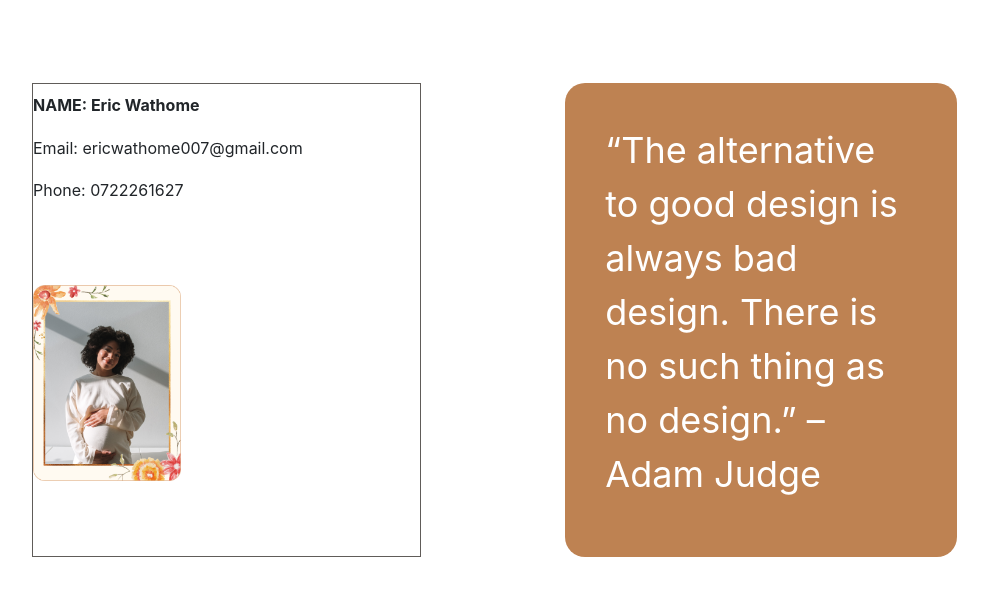
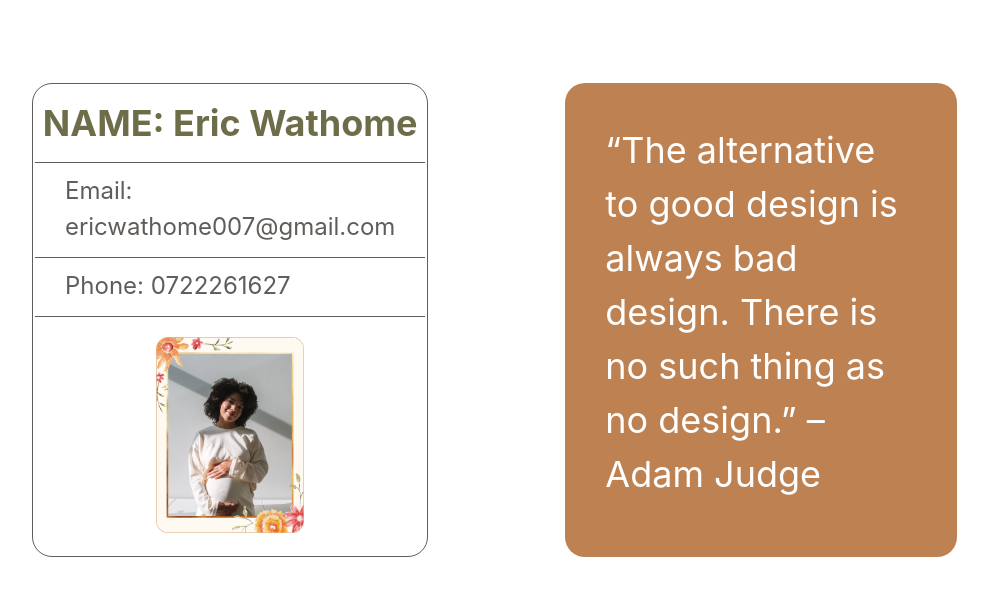
Before and after one commit to ericwafula/frames, a plain HTML site: page checkout.html in a window 1280 px wide. Shown: the part 309-904 px from the top of the page, without its empty margins (153-1141 px from the left). Drawn offline with nearby package versions, Linux system fonts and the light colour scheme.

Commit message:
finished styling the checkout page

```diff
--- a/checkout.html
+++ b/checkout.html
@@ -51,8 +51,8 @@
                             <tr>
                                 <td>Phone:  0722261627</td>
                             </tr>
-                            <tr id="image-table">
-                                <td><img src="./images/frame-mockup.png" alt="frame with image"></td>
+                            <tr>
+                                <td id="image-table"><img src="./images/frame-mockup.png" alt="frame with image"></td>
                             </tr>
 
                         </table>
--- a/css/checkout.css
+++ b/css/checkout.css
@@ -86,9 +86,36 @@ body{
 /* ####### table ######### */
 table{
     border: var(--color-gray) solid 1px;
-    width: 75%;
+    width: 70%;
     height: 100%;
     border-radius: 20px;
+    border-collapse: separate;
+}
+
+td{
+    border-top: var(--color-gray) solid 1px;
+    font-size: 24px;
+    padding-left: 30px;
+    padding-right: 30px;
+    color: var(--color-gray);
+    padding-top: 10px;
+    padding-bottom: 10px;
+}
+
+th{
+    color: var(--color-hemlock);
+    text-align: center;
+    font-size: 36px;
+    padding-top: 10px;
+    padding-bottom: 10px;
+}
+
+/* Image table */
+#image-table{
+    display: flex;
+    justify-content: center;
+    padding-top: 20px;
+    padding-bottom: 20px;
 }
 
 table img{
```
